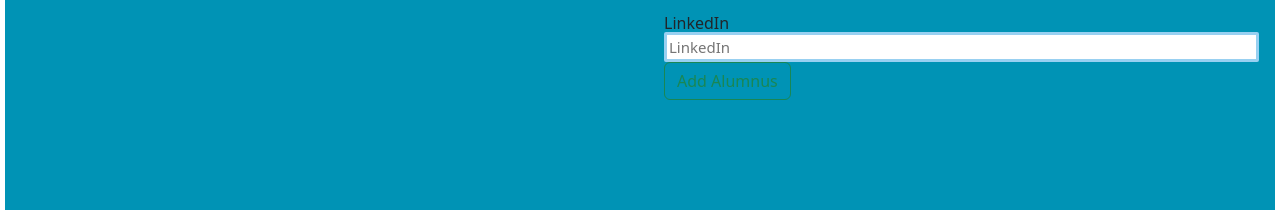
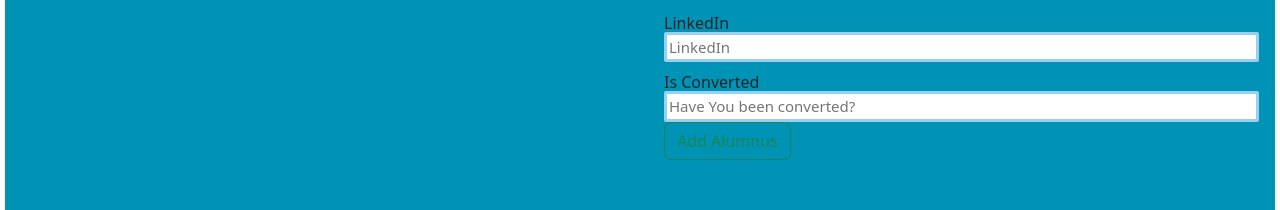
Before and after one commit to ggar46/alumnitracker, a React (Vite) app in the folder client/: page / in a window 1280 px wide. Shown: the part 438-648 px from the top of the page. Built offline with nearby package versions, Linux system fonts and the light colour scheme; no server answers.

Commit message:
adding converted input field to form

```diff
--- a/client/src/components/Form.jsx
+++ b/client/src/components/Form.jsx
@@ -47,9 +47,15 @@ const MyForm = ({ onSaveAlumnus, editingAlumnus, onUpdateAlumnus }) => {
   };
 
   const handleLinkedinChange = (event) => {
-    const linkedin = event.target.checked;
+    const linkedin = event.target.value;
     //console.log(iscurrent);
     setAlumnus((alumnus) => ({ ...alumnus, linkedin }));
+  };
+
+  const handleConvertedChange = (event) => {
+    const is_converted = event.target.checked;
+    //console.log(iscurrent);
+    setAlumnus((alumnus) => ({ ...alumnus, is_converted }));
   };
 
   const clearForm = () => {
@@ -193,6 +199,18 @@ const MyForm = ({ onSaveAlumnus, editingAlumnus, onUpdateAlumnus }) => {
       </Form.Group>
 
       <Form.Group>
+        <Form.Label>Is Converted</Form.Label>
+        <input
+          type="text"
+          id="add-user-converted"
+          placeholder="Have You been converted?"
+          required
+          value={alumnus.is_converted}
+          onChange={handleConvertedChange}
+        />
+      </Form.Group>
+
+      <Form.Group>
         <Button type="submit" variant="outline-success">
           {alumnus.id ? "Edit Alumnus" : "Add Alumnus"}
         </Button>
```
